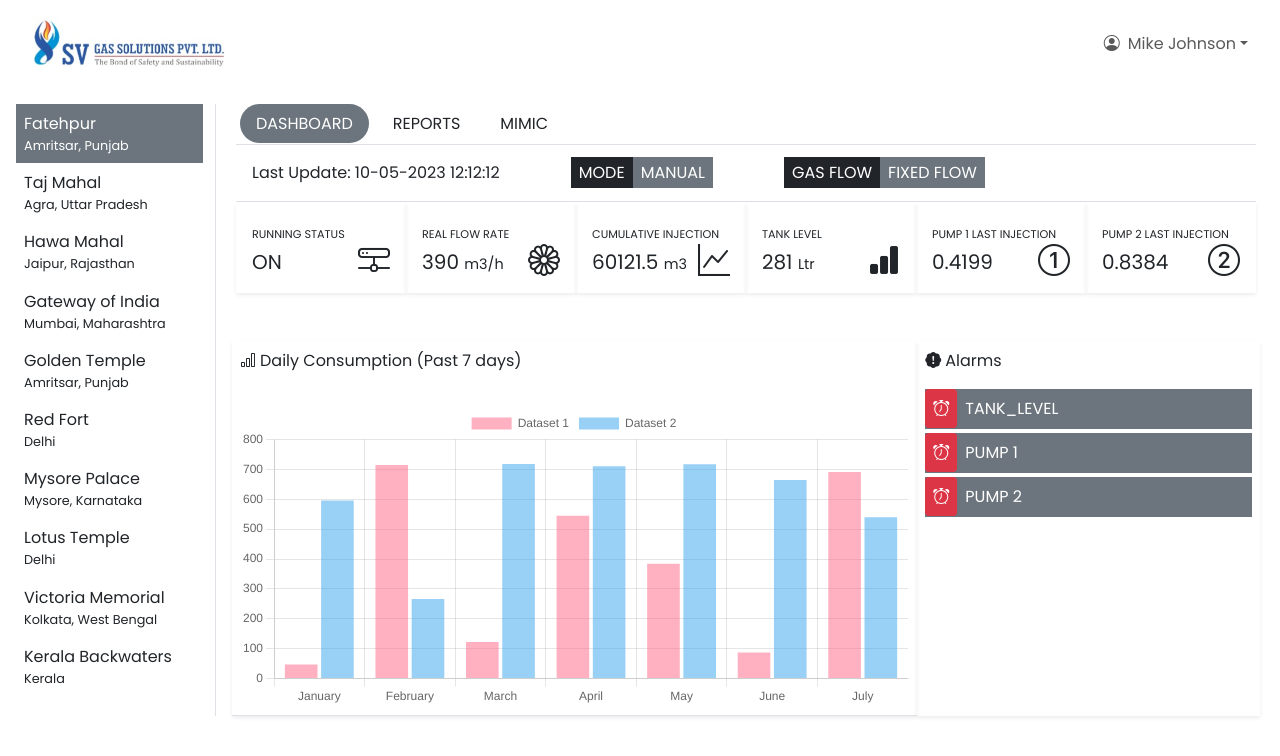
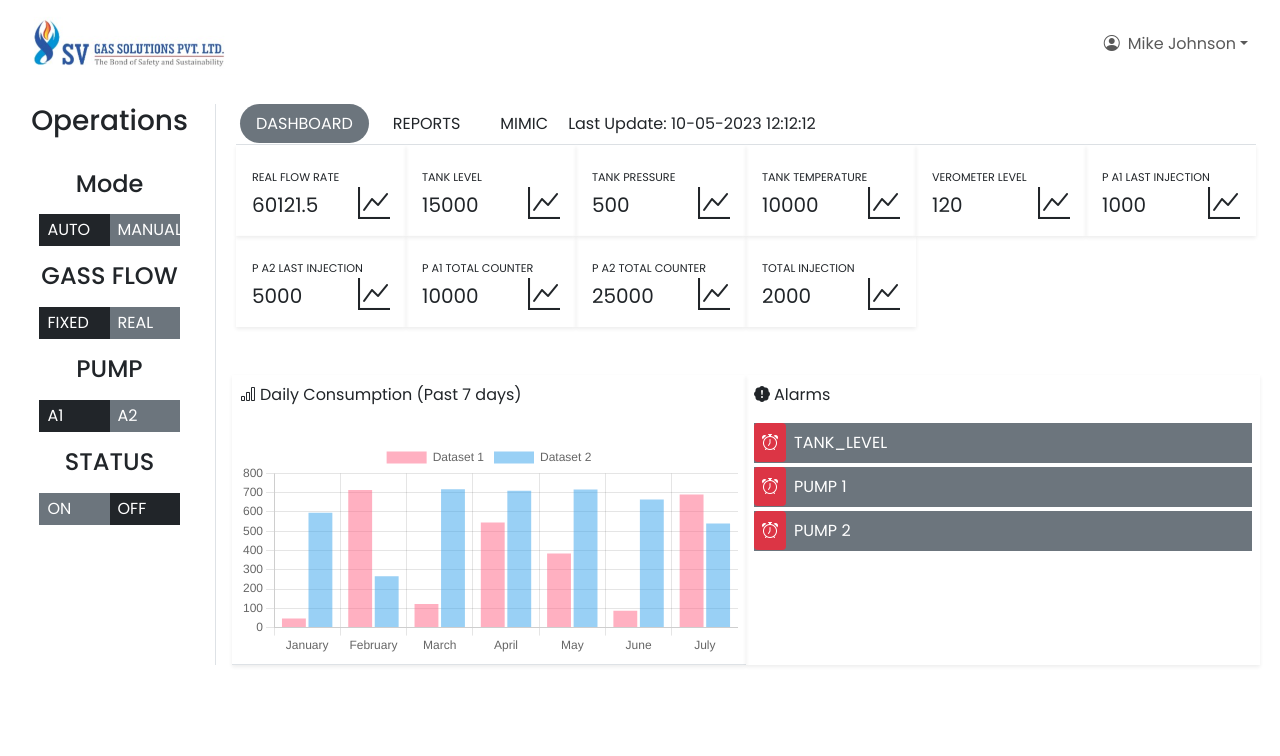
Before and after one commit to asif-sidd9768/Scada, a React (Vite) app: page /dash/1 in a window 1280 px wide. Shown: the top 756 px of the page. Built offline with nearby package versions, Linux system fonts and the light colour scheme.

Commit message:
design dashboard page

```diff
--- a/src/components/DetailDashboard/DetailAlarms/DetailAlarms.jsx
+++ b/src/components/DetailDashboard/DetailAlarms/DetailAlarms.jsx
@@ -1,26 +1,34 @@
 const DetailAlarms = () => {
   return (
-    <div className="col-md-4 p-2 shadow-sm">
+    <div className="col-md-4 p-2 shadow-sm w-50">
       <p>
-        <span className="me-1"><i className="bi bi-patch-exclamation-fill"></i></span>
+        <span className="me-1">
+          <i className="bi bi-patch-exclamation-fill"></i>
+        </span>
         Alarms
       </p>
       <div className="mt-3">
         <p className="bg-secondary text-white py-2 my-1">
-          <span className="me-2 bg-danger px-2 py-2 text-white rounded-1"><i className="bi bi-alarm"></i></span>
+          <span className="me-2 bg-danger px-2 py-2 text-white rounded-1">
+            <i className="bi bi-alarm"></i>
+          </span>
           TANK_LEVEL
         </p>
         <p className="bg-secondary text-white py-2 my-1">
-          <span className="me-2 bg-danger px-2 py-2 text-white rounded-1"><i className="bi bi-alarm"></i></span>
+          <span className="me-2 bg-danger px-2 py-2 text-white rounded-1">
+            <i className="bi bi-alarm"></i>
+          </span>
           PUMP 1
         </p>
         <p className="bg-secondary text-white py-2 my-1">
-          <span className="me-2 bg-danger px-2 py-2 text-white rounded-1"><i className="bi bi-alarm"></i></span>
+          <span className="me-2 bg-danger px-2 py-2 text-white rounded-1">
+            <i className="bi bi-alarm"></i>
+          </span>
           PUMP 2
         </p>
       </div>
     </div>
-  )
-}
+  );
+};
 
-export default DetailAlarms
+export default DetailAlarms;
--- a/src/components/DetailDashboard/DetailDashboard.jsx
+++ b/src/components/DetailDashboard/DetailDashboard.jsx
@@ -1,40 +1,93 @@
-import DetailAlarms from "./DetailAlarms/DetailAlarms"
-import DetailGraph from "./DetailGraph/DetailGraph"
-import SummaryCard from "./SummaryCard/SummaryCard"
+import DetailAlarms from "./DetailAlarms/DetailAlarms";
+import DetailGraph from "./DetailGraph/DetailGraph";
+import SummaryCard from "./SummaryCard/SummaryCard";
+const DetailDashboard = () => {
+  const summary = [
+    {
+      icon: "graph-up",
+      name: "REAL FLOW RATE",
+      unit: "m3",
+      value: "60121.5",
+    },
+    {
+      icon: "graph-up",
+      name: "TANK LEVEL",
+      unit: "ltr",
+      value: "15000",
+    },
+    {
+      icon: "graph-up",
+      name: "TANK PRESSURE",
+      unit: "people",
+      value: "500",
+    },
+    {
+      icon: "graph-up",
+      name: "TANK TEMPERATURE",
+      unit: "USD",
+      value: "10000",
+    },
+    {
+      icon: "graph-up",
+      name: "VEROMETER LEVEL",
+      unit: "hours",
+      value: "120",
+    },
+    {
+      icon: "graph-up",
+      name: "P A1 LAST INJECTION",
+      unit: "people",
+      value: "1000",
+    },
+    {
+      icon: "graph-up",
+      name: "P A2 LAST INJECTION",
+      unit: "count",
+      value: "5000",
+    },
+    {
+      icon: "graph-up",
+      name: "P A1 TOTAL COUNTER",
+      unit: "count",
+      value: "10000",
+    },
+    {
+      icon: "graph-up",
+      name: "P A2 TOTAL COUNTER",
+      unit: "USD",
+      value: "25000",
+    },
+    {
+      icon: "graph-up",
+      name: "TOTAL INJECTION",
+      unit: "count",
+      value: "2000",
+    },
+  ];
 
-const DetailDashboard = () => {
   return (
-    <div className="px-2">
+    <div className="px-2 dashboard">
       <div className="py-2 border-bottom">
-        <span className="bg-secondary py-2 px-3 text-white rounded-pill mx-1">DASHBOARD</span>
+        <span className="bg-secondary py-2 px-3 text-white rounded-pill mx-1">
+          DASHBOARD
+        </span>
         <span className="py-2 px-3 mx-1">REPORTS</span>
         <span className="py-2 px-3 mx-1">MIMIC</span>
+        <span>Last Update: 10-05-2023 12:12:12</span>
       </div>
-      <div className="px-3 py-3 d-flex justify-content-between w-75">
-        <p >Last Update: 10-05-2023 12:12:12</p>
-        <div>
-          <span className="bg-dark text-white px-2 py-1">MODE</span>
-          <span className="bg-secondary text-white px-2 py-1">MANUAL</span>
-        </div>
-        <div>
-        <span className="bg-dark text-white px-2 py-1">GAS FLOW</span>
-          <span className="bg-secondary text-white px-2 py-1">FIXED FLOW</span>
-        </div>
+
+      <div className="d-border-top dashboard-summary ">
+        {summary.map((s, i) => (
+          <SummaryCard key={i} name={s.name} value={s.value} icon={s.icon} />
+        ))}
       </div>
-      <div className="d-flex border-top">
-        <SummaryCard name="RUNNING STATUS" value="ON" icon="hdd-network" />
-        <SummaryCard name="REAL FLOW RATE" value="390" icon="flower1" unit="m3/h" />
-        <SummaryCard name="CUMULATIVE INJECTION" value="60121.5" icon="graph-up" unit="m3" />
-        <SummaryCard name="TANK LEVEL" value="281" icon="bar-chart-fill" unit="Ltr" />
-        <SummaryCard name="PUMP 1 LAST INJECTION" value="0.4199" icon="1-circle" />
-        <SummaryCard name="PUMP 2 LAST INJECTION" value="0.8384" icon="2-circle" />
-      </div>
+
       <div className="mt-5 px-2 row">
         <DetailGraph />
         <DetailAlarms />
       </div>
     </div>
-  )
-}
+  );
+};
 
-export default DetailDashboard
+export default DetailDashboard;
--- a/src/components/DetailDashboard/DetailGraph/DetailGraph.jsx
+++ b/src/components/DetailDashboard/DetailGraph/DetailGraph.jsx
@@ -6,9 +6,9 @@ import {
   Title,
   Tooltip,
   Legend,
-} from 'chart.js';
-import { Bar } from 'react-chartjs-2';
-import { faker } from '@faker-js/faker';
+} from "chart.js";
+import { Bar } from "react-chartjs-2";
+import { faker } from "@faker-js/faker";
 
 ChartJS.register(
   CategoryScale,
@@ -19,13 +19,12 @@ ChartJS.register(
   Legend
 );
 
-
 const DetailGraph = () => {
   const options = {
     responsive: true,
     plugins: {
       legend: {
-        position: 'top' ,
+        position: "top",
       },
       title: {
         display: true,
@@ -33,34 +32,44 @@ const DetailGraph = () => {
     },
   };
 
-  const labels = ['January', 'February', 'March', 'April', 'May', 'June', 'July'];
+  const labels = [
+    "January",
+    "February",
+    "March",
+    "April",
+    "May",
+    "June",
+    "July",
+  ];
   const data = {
     labels,
     datasets: [
       {
-        label: 'Dataset 1',
+        label: "Dataset 1",
         data: labels.map(() => faker.datatype.number({ min: 0, max: 1000 })),
-        backgroundColor: 'rgba(255, 99, 132, 0.5)',
+        backgroundColor: "rgba(255, 99, 132, 0.5)",
       },
       {
-        label: 'Dataset 2',
+        label: "Dataset 2",
         data: labels.map(() => faker.datatype.number({ min: 0, max: 1000 })),
-        backgroundColor: 'rgba(53, 162, 235, 0.5)',
+        backgroundColor: "rgba(53, 162, 235, 0.5)",
       },
     ],
   };
 
   return (
-    <div className="p-2 col-md-8 border-bottom pb-2 shadow-sm">
+    <div className="p-2 col-md-8 border-bottom pb-2 shadow-sm w-50">
       <p>
-        <span className="me-1"><i className="bi bi-bar-chart"></i></span>
+        <span className="me-1">
+          <i className="bi bi-bar-chart"></i>
+        </span>
         Daily Consumption (Past 7 days)
       </p>
       <div>
         <Bar options={options} data={data} />
       </div>
     </div>
-  )
-}
+  );
+};
 
-export default DetailGraph
+export default DetailGraph;
--- /dev/null
+++ b/src/components/DetailDashboard/Operations/OperationPage.css
@@ -0,0 +1,13 @@
+.operation-list {
+  display: flex;
+  flex-direction: column;
+  align-items: center;
+}
+
+.operation-switch {
+  width: 75%;
+}
+.operation-switch span {
+  display: inline-block;
+  width: 50%;
+}
--- /dev/null
+++ b/src/components/DetailDashboard/Operations/OperationPage.jsx
@@ -0,0 +1,34 @@
+import "./operationpage.css";
+const OperationPage = () => {
+  return (
+    <div className="operation-list">
+      <h3 className="mb-3">Operations</h3>
+
+      <h4 className="my-3">Mode</h4>
+      <div className="operation-switch">
+        <span className="bg-dark text-white px-2 py-1">AUTO</span>
+        <span className="bg-secondary text-white px-2 py-1">MANUAL</span>
+      </div>
+
+      <h4 className="my-3">GASS FLOW</h4>
+      <div className="operation-switch">
+        <span className="bg-dark text-white px-2 py-1">FIXED</span>
+        <span className="bg-secondary text-white px-2 py-1">REAL</span>
+      </div>
+
+      <h4 className="my-3">PUMP</h4>
+      <div className="operation-switch">
+        <span className="bg-dark text-white px-2 py-1">A1</span>
+        <span className="bg-secondary text-white px-2 py-1">A2</span>
+      </div>
+
+      <h4 className="my-3">STATUS</h4>
+      <div className="operation-switch">
+        <span className="bg-secondary text-white px-2 py-1">ON</span>
+        <span className="bg-dark text-white px-2 py-1">OFF</span>
+      </div>
+    </div>
+  );
+};
+
+export default OperationPage;
--- a/src/pages/DetailPage/DetailPage.jsx
+++ b/src/pages/DetailPage/DetailPage.jsx
@@ -1,21 +1,26 @@
-import DetailDashboard from "../../components/DetailDashboard/DetailDashboard"
-import DetailList from "../../components/DetailList/DetailList"
-
-const DetailPage = ({data}) => {
+import DetailDashboard from "../../components/DetailDashboard/DetailDashboard";
+import DetailList from "../../components/DetailList/DetailList";
+import OperationPage from "../../components/DetailDashboard/Operations/OperationPage";
+import { useParams } from "react-router-dom";
+const DetailPage = ({ data }) => {
+  const { dashId } = useParams();
+  const detail = data.filter((d) => d.id === Number(dashId));
+  console.log(detail);
   return (
     <div className="row p-3">
       <div className="col-md-2 border-end">
-        {
+        {/* {
           data.map((d, i) => (
             <DetailList key={i} {...d} />
           ))
-        }
+        } */}
+        <OperationPage />
       </div>
       <div className="col-md-10">
         <DetailDashboard />
       </div>
     </div>
-  )
-}
+  );
+};
 
-export default DetailPage
+export default DetailPage;
```
Also changed, not shown: src/components/DetailDashboard/SummaryCard/SummaryCard.jsx (+11 -7 lines).
